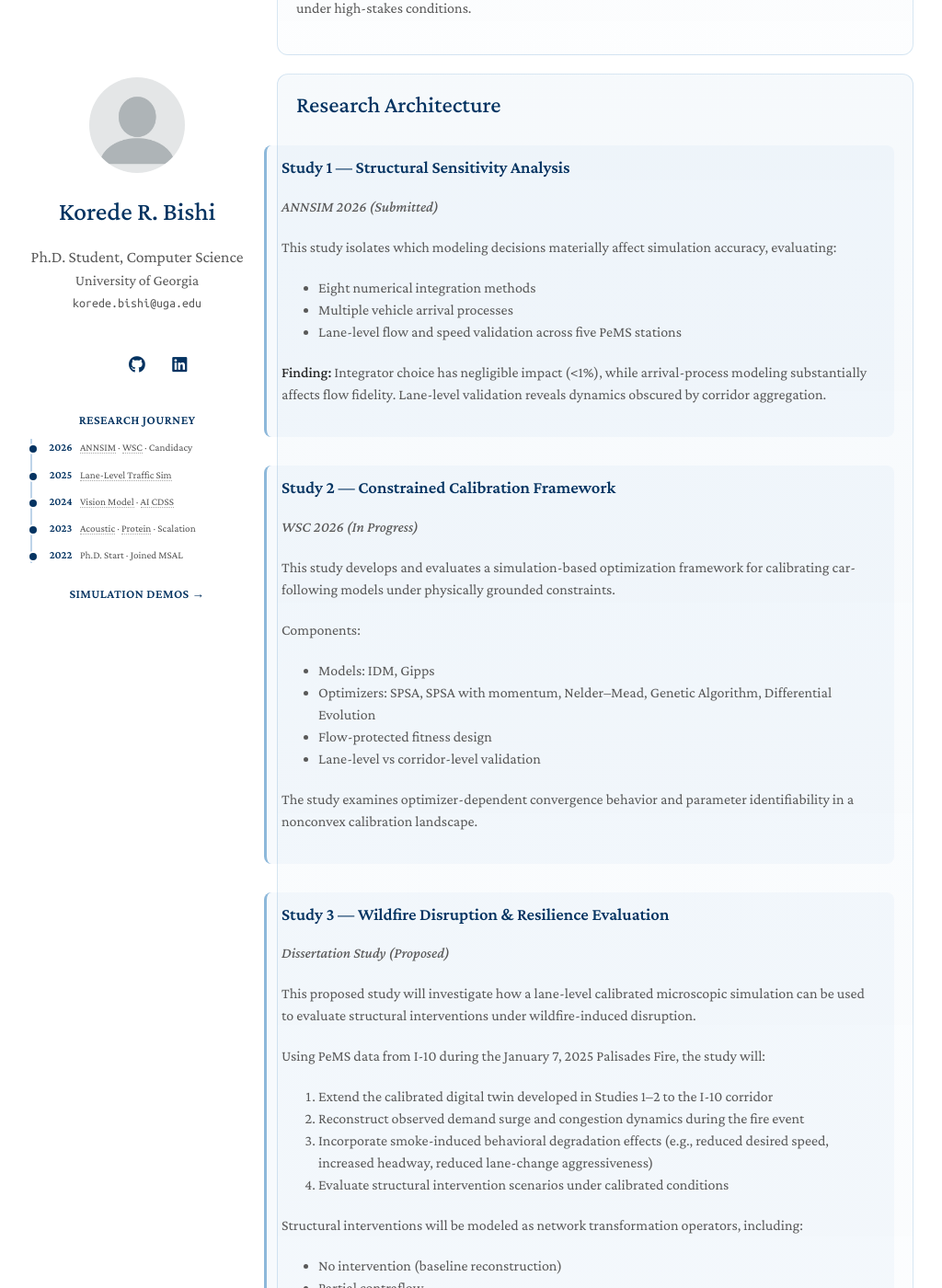
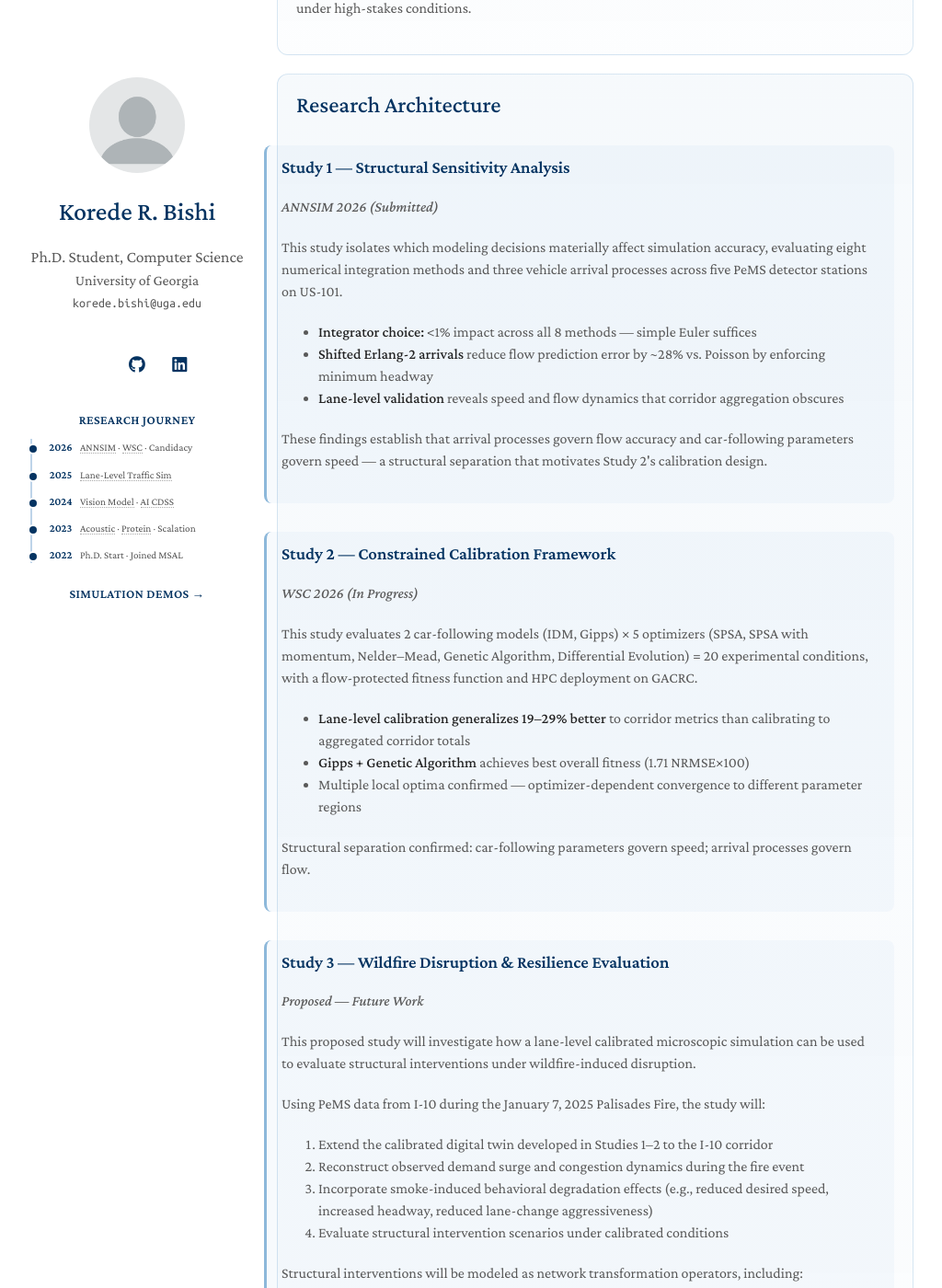
Before and after one commit to koredebishi/koredebishi.github.io, a Jekyll site: the page built from index.md, in a window 1280 px wide and 1400 px high, scrolled down 1430 px. Shown: the whole window at 92% size, without its empty margins (127-1151 px from the left). Built offline with Jekyll 4.4.1, drawn with Linux system fonts in a browser that asks for light colours; nearby versions of some CDN libraries; a style sheet for code colours, icons or effects is not loaded; some of the changed text lies outside the part shown.

Commit message:
align index.md with research.md: add concrete numbers, links, fix study-3 indent/label, expand examination domains to 9 items

```diff
--- a/index.md
+++ b/index.md
@@ -85,9 +85,9 @@ INDEX.MD STRUCTURE
 
   <section class="about-section">
     <h2>About</h2>
-    <p>I am a third-year Ph.D. student in Computer Science at the University of Georgia working in the Modeling, Simulation & Analytics Lab (MSAL) under the supervision of Dr. John A. Miller.</p>
-    <p>My research focuses on discrete-event and time-stepped simulation, simulation-based optimization, and lane-level validation of microscopic traffic models using empirical sensor data from the California Performance Measurement System (PeMS).</p>
-    <p>I extend the ScalaTion simulation framework with lane-level validation, constrained calibration infrastructure, and structural intervention modeling for high-stakes infrastructure scenarios.</p>
+    <p>I am a third-year Ph.D. student in Computer Science at the University of Georgia working in the Modeling, Simulation &amp; Analytics Lab (MSAL) under the supervision of <a href="https://openreview.net/profile?id=~John_A._Miller1">Dr. John A. Miller</a>.</p>
+    <p>My research focuses on discrete-event and time-stepped simulation, simulation-based optimization, and lane-level validation of microscopic traffic models using empirical sensor data from the <a href="https://pems.dot.ca.gov/">California Performance Measurement System (PeMS)</a>.</p>
+    <p>I extend the <a href="https://github.com/scalation/scalation_2.0">ScalaTion 2.0</a> simulation framework with lane-level validation, constrained calibration infrastructure, and structural intervention modeling for high-stakes infrastructure scenarios.</p>
   </section>
 
   <section class="dissertation-theme-section">
@@ -112,32 +112,30 @@ INDEX.MD STRUCTURE
     <section class="study-section study-1">
       <h3>Study 1 — Structural Sensitivity Analysis</h3>
       <p><em>ANNSIM 2026 (Submitted)</em></p>
-      <p>This study isolates which modeling decisions materially affect simulation accuracy, evaluating:</p>
+      <p>This study isolates which modeling decisions materially affect simulation accuracy, evaluating eight numerical integration methods and three vehicle arrival processes across five PeMS detector stations on US-101.</p>
       <ul>
-        <li>Eight numerical integration methods</li>
-        <li>Multiple vehicle arrival processes</li>
-        <li>Lane-level flow and speed validation across five PeMS stations</li>
+        <li><strong>Integrator choice:</strong> &lt;1% impact across all 8 methods — simple Euler suffices</li>
+        <li><strong>Shifted Erlang-2 arrivals</strong> reduce flow prediction error by ~28% vs. Poisson by enforcing minimum headway</li>
+        <li><strong>Lane-level validation</strong> reveals speed and flow dynamics that corridor aggregation obscures</li>
       </ul>
-      <p><strong>Finding:</strong> Integrator choice has negligible impact (&lt;1%), while arrival-process modeling substantially affects flow fidelity. Lane-level validation reveals dynamics obscured by corridor aggregation.</p>
+      <p>These findings establish that arrival processes govern flow accuracy and car-following parameters govern speed — a structural separation that motivates Study 2's calibration design.</p>
     </section>
 
     <section class="study-section study-2">
       <h3>Study 2 — Constrained Calibration Framework</h3>
       <p><em>WSC 2026 (In Progress)</em></p>
-      <p>This study develops and evaluates a simulation-based optimization framework for calibrating car-following models under physically grounded constraints.</p>
-      <p>Components:</p>
+      <p>This study evaluates 2 car-following models (IDM, Gipps) × 5 optimizers (SPSA, SPSA with momentum, Nelder–Mead, Genetic Algorithm, Differential Evolution) = 20 experimental conditions, with a flow-protected fitness function and HPC deployment on GACRC.</p>
       <ul>
-        <li>Models: IDM, Gipps</li>
-        <li>Optimizers: SPSA, SPSA with momentum, Nelder–Mead, Genetic Algorithm, Differential Evolution</li>
-        <li>Flow-protected fitness design</li>
-        <li>Lane-level vs corridor-level validation</li>
+        <li><strong>Lane-level calibration generalizes 19–29% better</strong> to corridor metrics than calibrating to aggregated corridor totals</li>
+        <li><strong>Gipps + Genetic Algorithm</strong> achieves best overall fitness (1.71 NRMSE×100)</li>
+        <li>Multiple local optima confirmed — optimizer-dependent convergence to different parameter regions</li>
       </ul>
-      <p>The study examines optimizer-dependent convergence behavior and parameter identifiability in a nonconvex calibration landscape.</p>
+      <p>Structural separation confirmed: car-following parameters govern speed; arrival processes govern flow.</p>
     </section>
 
-      <section class="study-section study-3">
-    <h3>Study 3 — Wildfire Disruption & Resilience Evaluation</h3>
-    <p><em>Dissertation Study (Proposed)</em></p>
+    <section class="study-section study-3">
+      <h3>Study 3 — Wildfire Disruption &amp; Resilience Evaluation</h3>
+      <p><em>Proposed — Future Work</em></p>
     <p>
       This proposed study will investigate how a lane-level calibrated microscopic simulation can be used to evaluate structural interventions under wildfire-induced disruption.
     </p>
@@ -184,10 +182,13 @@ INDEX.MD STRUCTURE
     <h2>Examination Domains</h2>
     <ul>
       <li>Discrete-event and time-stepped simulation theory</li>
-      <li>Simulation-based optimization and stochastic approximation</li>
-      <li>Derivative-free optimization methods</li>
-      <li>Car-following model dynamics</li>
-      <li>Lane-level validation methodology</li>
+      <li>Simulation-based optimization</li>
+      <li>Stochastic approximation — SPSA and SPSA with momentum</li>
+      <li>Derivative-free optimization — Nelder–Mead simplex method</li>
+      <li>Metaheuristic optimization — Genetic Algorithm, Differential Evolution</li>
+      <li>Car-following model dynamics — IDM and Gipps formulations</li>
+      <li>Calibration identifiability and nonconvex landscape structure</li>
+      <li>Lane-level validation philosophy</li>
       <li>Resilience metric formulation under structural perturbation</li>
     </ul>
   </section>
```
